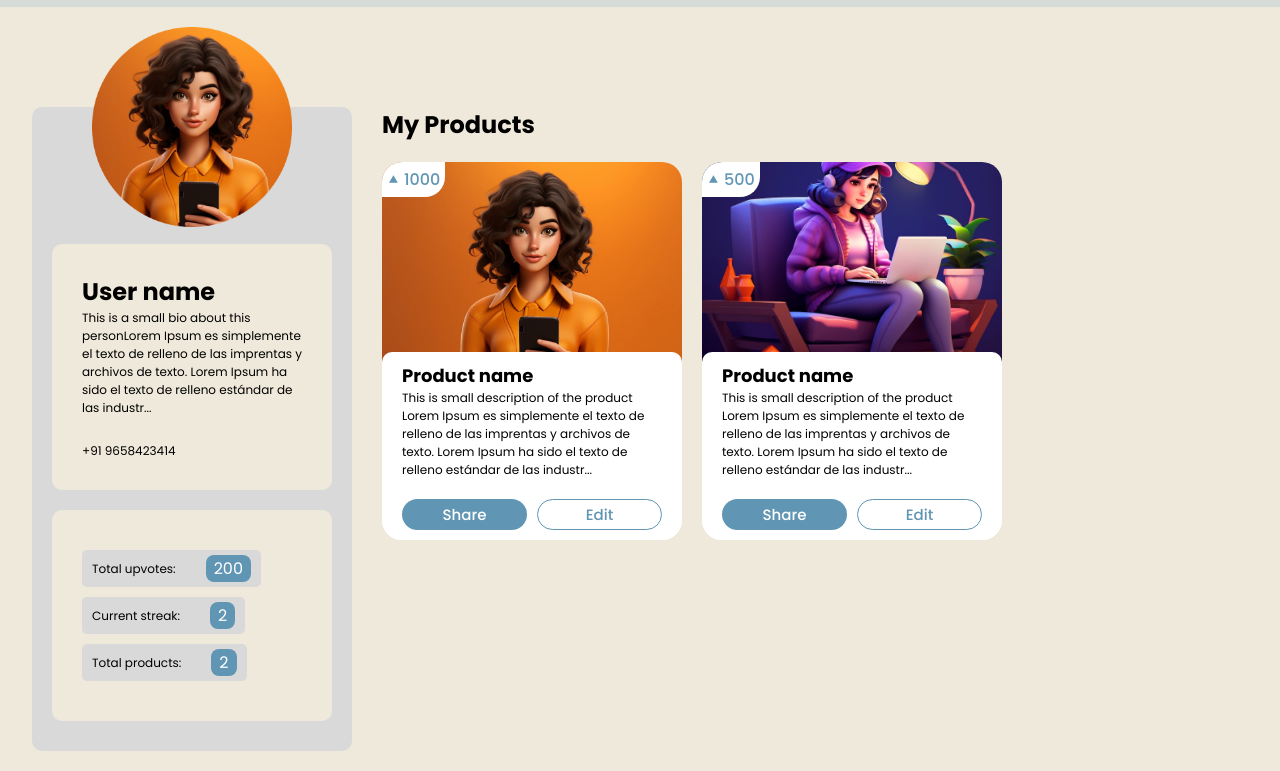
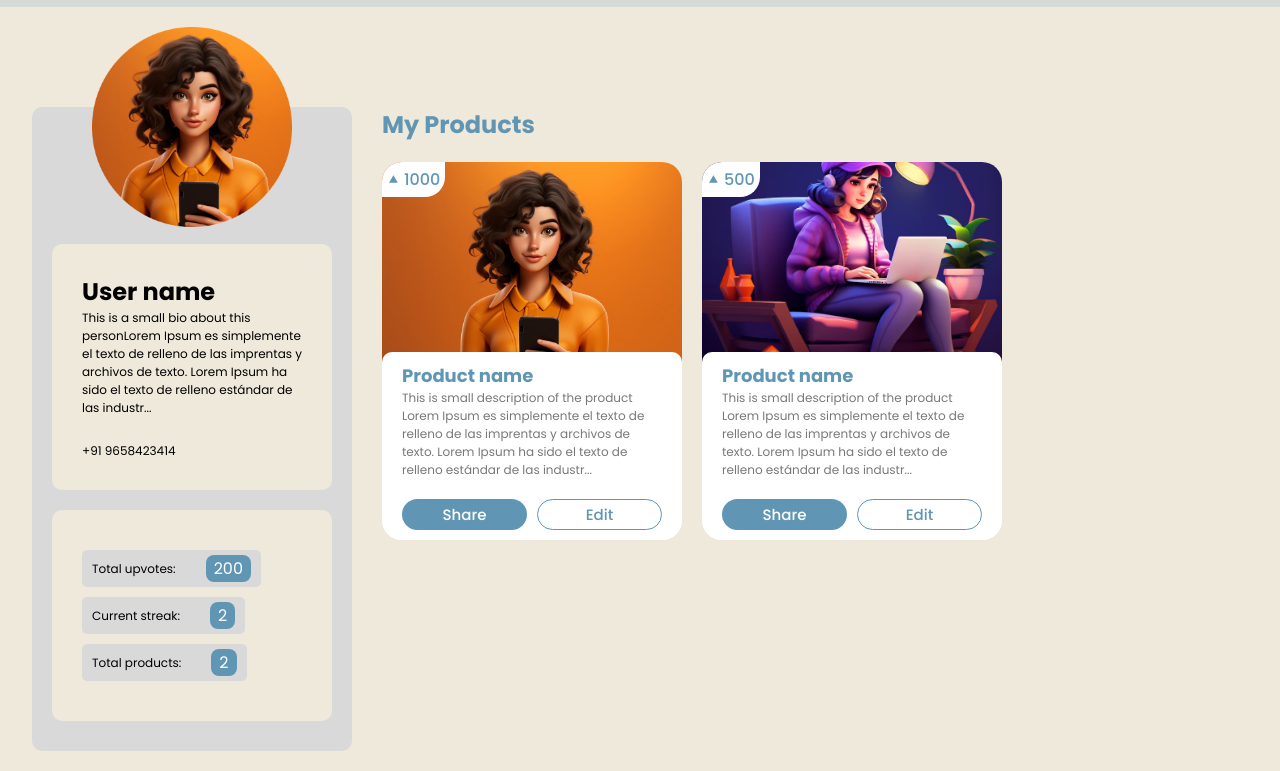
Before and after one commit to Jovit-Mathew236/MuHunt, a plain HTML site: page pages/profile.html in a window 1280 px wide. Shown: the part 70-841 px from the top of the page. Drawn offline with nearby package versions, Linux system fonts and the light colour scheme.

Commit message:
Add color to headings in profile and view pages

```diff
--- a/css/profile.css
+++ b/css/profile.css
@@ -57,6 +57,10 @@ main .profile .profile-details .chip span {
     color: white;
 }
 
+main .my-products h2 {
+    color: #6096B4;
+}
+
 main .products {
     display: flex;
     flex-wrap: wrap;
@@ -108,6 +112,10 @@ main .products .card .card-description .card-text {
     font-size: 12px;
 }
 
+main .products .card .card-description .card-text p {
+    color: #787878;
+}
+
 main .products .card .card-description .btns {
     width: 100%;
     display: flex;
--- a/css/view.css
+++ b/css/view.css
@@ -53,6 +53,10 @@ main .banner .banner-description {
 
 main .banner .banner-description .banner-text {
     font-size: 12px;
+}
+
+main .products .banner .banner-description .banner-text p {
+    color: #787878;
 }
 
 main .banner .banner-description .btns {
--- a/index.css
+++ b/index.css
@@ -74,6 +74,10 @@ main .products .card .card-description .card-text {
     font-size: 12px;
 }
 
+main .products .card .card-description .card-text p {
+    color: #787878;
+}
+
 main .products .card .card-description .btns {
     width: 100%;
     display: flex;
```
Also changed, not shown: pages/view.html (line endings or trailing spaces).
